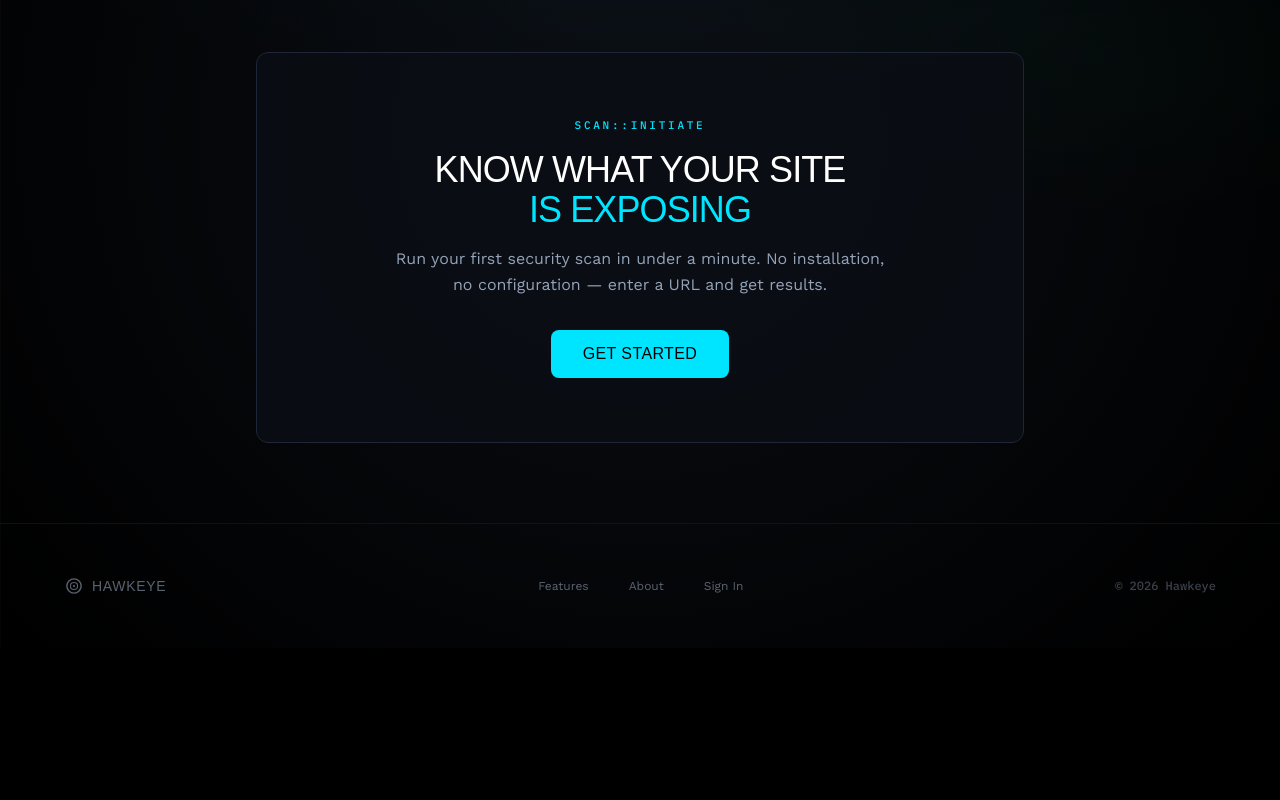
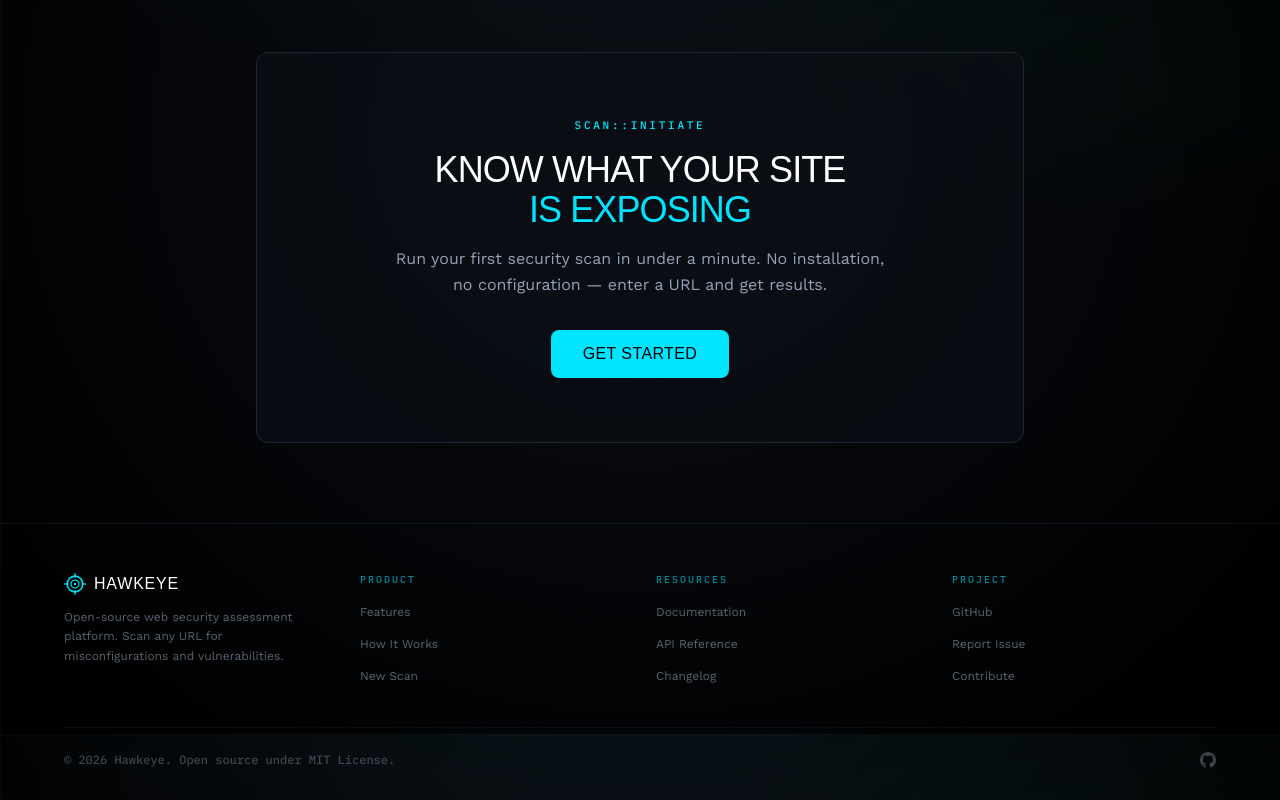
Before and after one commit to emiltomjoseph/hawkeye, a Next.js app in the folder frontend/: page / in a window 1280 px wide. Shown: the part 2466-3266 px from the top of the page. Before the commit the page ends 3114 px from the top, so only its background shows below. Built offline with nearby package versions, Linux system fonts and the light colour scheme; a web font is replaced by a local one.

Commit message:
feat: redesign landing footer with multi-column layout and GitHub link

```diff
--- a/frontend/src/components/landing/LandingFooter.tsx
+++ b/frontend/src/components/landing/LandingFooter.tsx
@@ -1,45 +1,142 @@
 import Link from "next/link";
+
+const footerLinks = {
+  product: [
+    { label: "Features", href: "#features" },
+    { label: "How It Works", href: "#about" },
+    { label: "New Scan", href: "/new-scan" },
+  ],
+  resources: [
+    { label: "Documentation", href: "/docs" },
+    { label: "API Reference", href: "/docs/api" },
+    { label: "Changelog", href: "/changelog" },
+  ],
+  project: [
+    { label: "GitHub", href: "https://github.com/emiltomjoseph/hawkeye" },
+    { label: "Report Issue", href: "https://github.com/emiltomjoseph/hawkeye/issues" },
+    { label: "Contribute", href: "https://github.com/emiltomjoseph/hawkeye/blob/main/docs/contribution-guide.md" },
+  ],
+};
 
 export default function LandingFooter() {
   return (
-    <footer className="border-t border-border/40 px-5 sm:px-8 py-10">
-      <div className="mx-auto max-w-6xl flex flex-col sm:flex-row items-center justify-between gap-6">
-        {/* Logo */}
-        <div className="flex items-center gap-2">
+    <footer className="border-t border-border/40 px-5 sm:px-8 pt-12 pb-8">
+      <div className="mx-auto max-w-6xl">
+        {/* Top section: Logo + Links */}
+        <div className="grid grid-cols-1 sm:grid-cols-2 lg:grid-cols-4 gap-8 mb-10">
+          {/* Brand */}
+          <div className="sm:col-span-2 lg:col-span-1">
+            <div className="flex items-center gap-2 mb-3">
               <svg
-            width="20"
-            height="20"
+                width="22"
+                height="22"
                 viewBox="0 0 28 28"
                 fill="none"
-            className="text-feather/60"
+                className="text-talon"
                 aria-hidden="true"
               >
                 <circle cx="14" cy="14" r="10" stroke="currentColor" strokeWidth="2" />
                 <circle cx="14" cy="14" r="5" stroke="currentColor" strokeWidth="1.5" />
                 <circle cx="14" cy="14" r="1.5" fill="currentColor" />
+                <line x1="14" y1="0" x2="14" y2="6" stroke="currentColor" strokeWidth="1.5" />
+                <line x1="14" y1="22" x2="14" y2="28" stroke="currentColor" strokeWidth="1.5" />
+                <line x1="0" y1="14" x2="6" y2="14" stroke="currentColor" strokeWidth="1.5" />
+                <line x1="22" y1="14" x2="28" y2="14" stroke="currentColor" strokeWidth="1.5" />
               </svg>
-          <span className="font-display text-sm uppercase tracking-wider text-feather/60">
+              <span className="font-display text-base uppercase tracking-wider text-bone">
                 Hawkeye
               </span>
             </div>
+            <p className="text-feather/60 text-xs leading-relaxed max-w-[240px]">
+              Open-source web security assessment platform. Scan any URL for misconfigurations and vulnerabilities.
+            </p>
+          </div>
 
-        {/* Nav */}
-        <div className="flex flex-wrap items-center justify-center gap-4 sm:gap-6">
-          <Link href="#features" className="inline-flex items-center min-h-[44px] px-2 text-feather/60 text-xs hover:text-bone transition-colors">
-            Features
+          {/* Product Links */}
+          <div>
+            <h3 className="font-mono text-[10px] tracking-[0.2em] text-grid/60 uppercase mb-3">
+              Product
+            </h3>
+            <ul className="space-y-2">
+              {footerLinks.product.map((link) => (
+                <li key={link.href}>
+                  <Link
+                    href={link.href}
+                    className="text-feather/60 text-xs hover:text-bone transition-colors"
+                  >
+                    {link.label}
                   </Link>
-          <Link href="#about" className="inline-flex items-center min-h-[44px] px-2 text-feather/60 text-xs hover:text-bone transition-colors">
-            About
+                </li>
+              ))}
+            </ul>
+          </div>
+
+          {/* Resources Links */}
+          <div>
+            <h3 className="font-mono text-[10px] tracking-[0.2em] text-grid/60 uppercase mb-3">
+              Resources
+            </h3>
+            <ul className="space-y-2">
+              {footerLinks.resources.map((link) => (
+                <li key={link.href}>
+                  <Link
+                    href={link.href}
+                    className="text-feather/60 text-xs hover:text-bone transition-colors"
+                  >
+                    {link.label}
                   </Link>
-          <Link href="/login" className="inline-flex items-center min-h-[44px] px-2 text-feather/60 text-xs hover:text-bone transition-colors">
-            Sign In
+                </li>
+              ))}
+            </ul>
+          </div>
+
+          {/* Project Links */}
+          <div>
+            <h3 className="font-mono text-[10px] tracking-[0.2em] text-grid/60 uppercase mb-3">
+              Project
+            </h3>
+            <ul className="space-y-2">
+              {footerLinks.project.map((link) => (
+                <li key={link.href}>
+                  <Link
+                    href={link.href}
+                    target={link.href.startsWith("http") ? "_blank" : undefined}
+                    rel={link.href.startsWith("http") ? "noopener noreferrer" : undefined}
+                    className="text-feather/60 text-xs hover:text-bone transition-colors"
+                  >
+                    {link.label}
+                  </Link>
+                </li>
+              ))}
+            </ul>
+          </div>
+        </div>
+
+        {/* Divider */}
+        <div className="border-t border-border/30 pt-6 flex flex-col sm:flex-row items-center justify-between gap-4">
+          <p className="text-feather/40 text-xs font-mono">
+            © {new Date().getFullYear()} Hawkeye. Open source under MIT License.
+          </p>
+          <div className="flex items-center gap-4">
+            <Link
+              href="https://github.com/emiltomjoseph/hawkeye"
+              target="_blank"
+              rel="noopener noreferrer"
+              className="text-feather/40 hover:text-bone transition-colors"
+              aria-label="GitHub Repository"
+            >
+              <svg
+                width="16"
+                height="16"
+                viewBox="0 0 24 24"
+                fill="currentColor"
+                aria-hidden="true"
+              >
+                <path d="M12 0c-6.626 0-12 5.373-12 12 0 5.302 3.438 9.8 8.207 11.387.599.111.793-.261.793-.577v-2.234c-3.338.726-4.033-1.416-4.033-1.416-.546-1.387-1.333-1.756-1.333-1.756-1.089-.745.083-.729.083-.729 1.205.084 1.839 1.237 1.839 1.237 1.07 1.834 2.807 1.304 3.492.997.107-.775.418-1.305.762-1.604-2.665-.305-5.467-1.334-5.467-5.931 0-1.311.469-2.381 1.236-3.221-.124-.303-.535-1.524.117-3.176 0 0 1.008-.322 3.301 1.23.957-.266 1.983-.399 3.003-.404 1.02.005 2.047.138 3.006.404 2.291-1.552 3.297-1.23 3.297-1.23.653 1.653.242 2.874.118 3.176.77.84 1.235 1.911 1.235 3.221 0 4.609-2.807 5.624-5.479 5.921.43.372.823 1.102.823 2.222v3.293c0 .319.192.694.801.576 4.765-1.589 8.199-6.086 8.199-11.386 0-6.627-5.373-12-12-12z" />
+              </svg>
             </Link>
           </div>
-
-        {/* Copyright */}
-        <p className="text-feather/40 text-xs font-mono">
-          © {new Date().getFullYear()} Hawkeye
-        </p>
+        </div>
       </div>
     </footer>
   );
```
Lines whose indentation alone changed are shown as unchanged.
